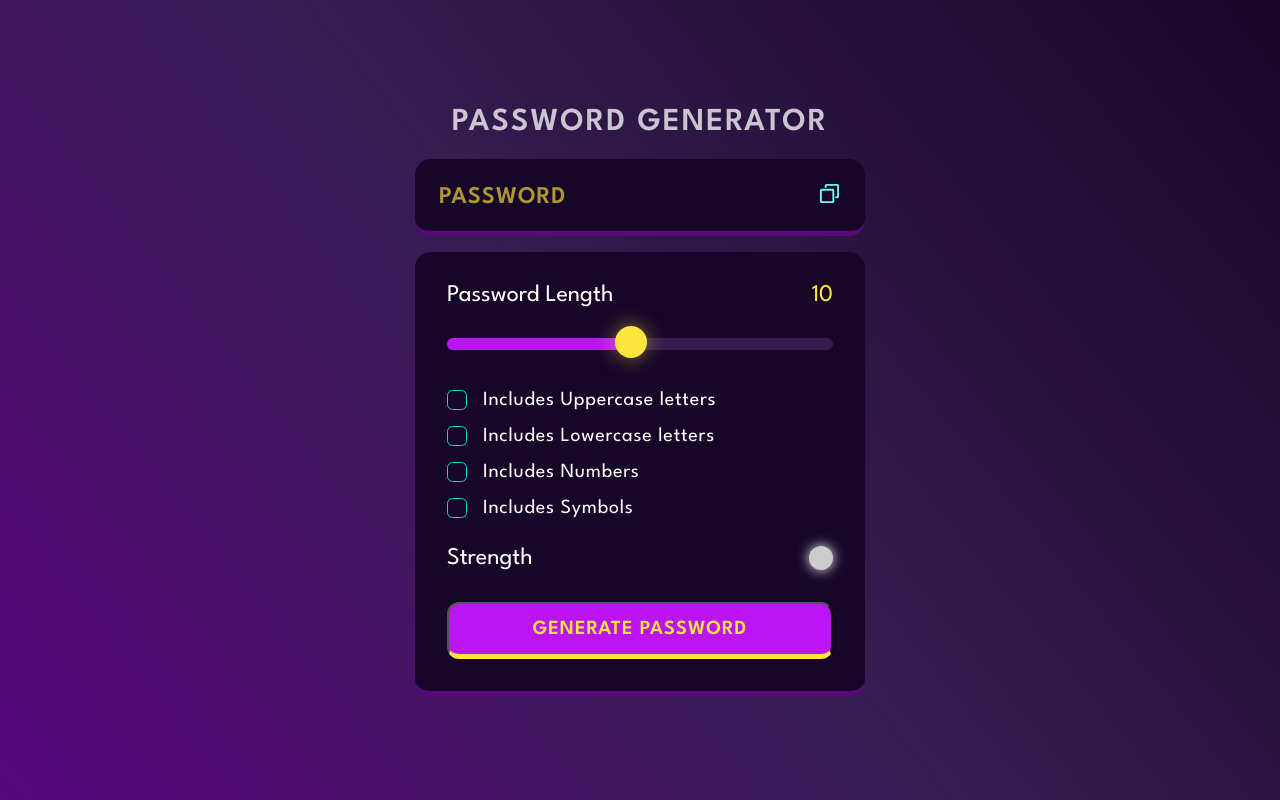
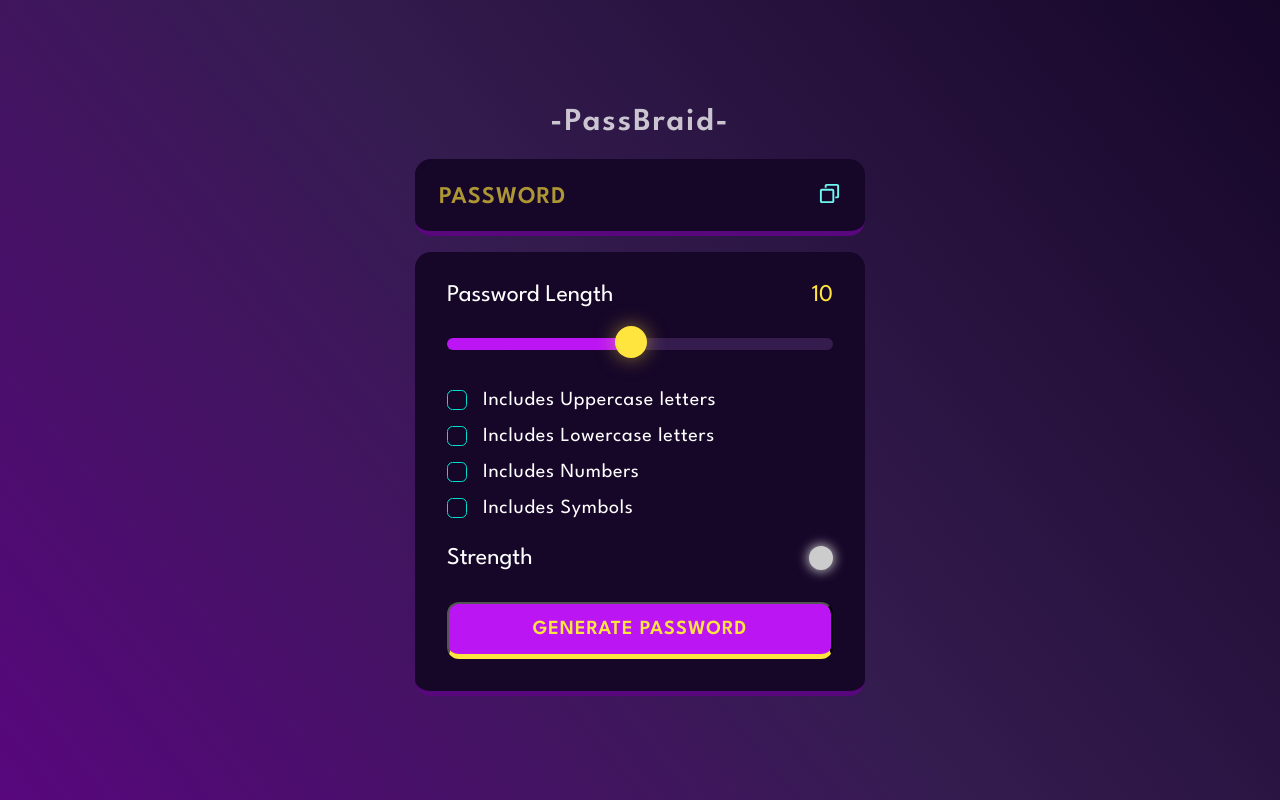
Before and after one commit to JatinBawne/passwordGenerator-2, a plain HTML site: page index.html in a window 1280 px wide. Drawn offline with Linux system fonts and the light colour scheme.

Commit message:
final identity
name and favicon updates

```diff
--- a/index.html
+++ b/index.html
@@ -4,9 +4,10 @@
     <meta charset="UTF-8">
     <meta http-equiv="X-UA-Compatible" content="IE=edge">
     <meta name="viewport" content="width=device-width, initial-scale=1.0">
-    <title>Document</title>
+    <title>PassBraid</title>
     <link rel="preconnect" href="https://fonts.googleapis.com" />
     <link rel="preconnect" href="https://fonts.gstatic.com" crossorigin />
+    <link rel="shortcut icon" href="./assets/locked-150501_1280.png" type="image/x-icon">
     <link
       href="https://fonts.googleapis.com/css2?family=League+Spartan:wght@100;200;300;400;600&display=swap"
       rel="stylesheet"
@@ -17,7 +18,7 @@
 
     <div class="container">
 
-        <h1>Password Generator</h1>
+        <h1>-PassBraid-</h1>
 
         <div class="display-container">
 
--- a/styles.css
+++ b/styles.css
@@ -43,7 +43,7 @@ body {
 h1 {
     color: var(--pl-white);
     opacity: 0.75;
-    text-transform: uppercase;
+    /* text-transform: uppercase; */
     letter-spacing: 2px;
     text-align: center;
     line-height: 1.2;
```
Also changed, not shown: assets/favicon.ico (deleted), assets/locked-150501_1280.png (added).
